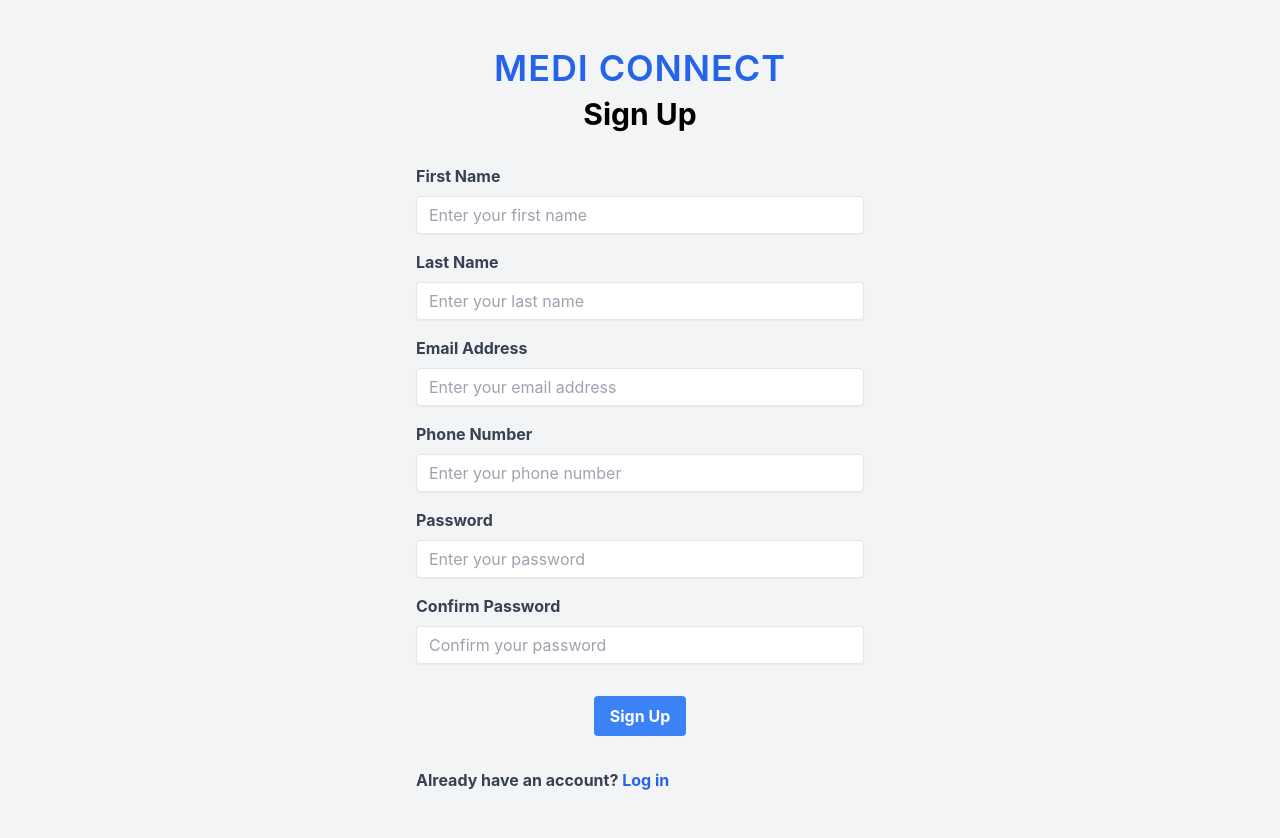
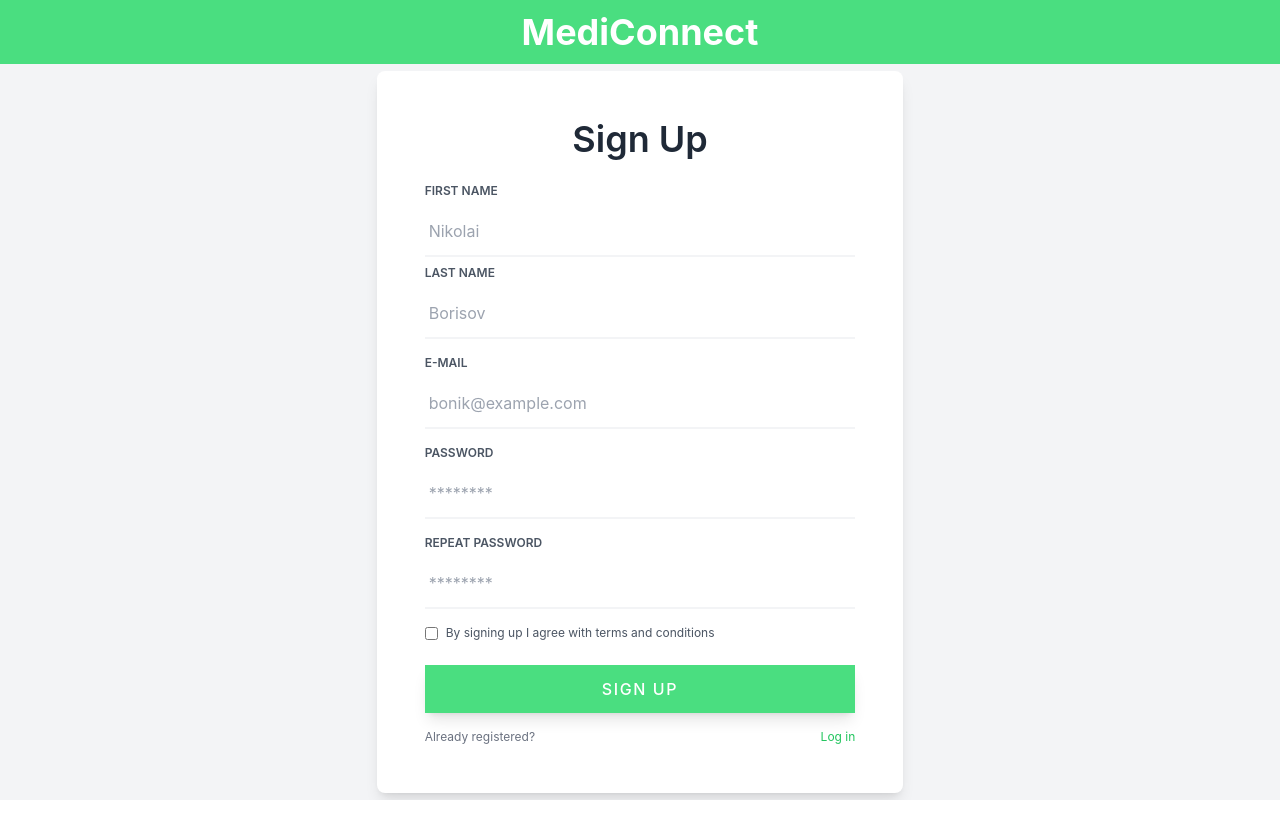
Before and after one commit to nmemarcoding/MediConnect, a React (Create React App) app in the folder client/: page /signup in a window 1280 px wide. Shown: the top 838 px of the page. After the commit the page ends 800 px from the top, so only its background shows below. Built offline with nearby package versions, Linux system fonts and the light colour scheme; the HTML template or start-up script is replaced by a standard one.

Commit message:
Updated SignupPage component with new form fields and validation

```diff
--- a/client/src/pages/signupPage/signupPage.js
+++ b/client/src/pages/signupPage/signupPage.js
@@ -3,28 +3,24 @@ import { Link } from 'react-router-dom';
 import { publicRequest } from '../../hooks/requestMethods';
 import { useNavigate } from 'react-router-dom';
 
-export default function SignupPage() {
+const SignupPage = () => {
   const navigate = useNavigate();
   const [formData, setFormData] = useState({
     firstName: '',
     lastName: '',
     email: '',
-    phoneNumber: '',
     password: '',
-    confirmPassword: ''
+    repeatPassword: ''
   });
 
-  const handleInputChange = (event) => {
-    const { id, value } = event.target;
-    setFormData((prevFormData) => ({
-      ...prevFormData,
-      [id]: value
-    }));
+  const handleChange = (e) => {
+    setFormData({ ...formData, [e.target.name]: e.target.value });
+
   };
 
   const handleSubmit = (event) => {
     event.preventDefault();
-    if (formData.password !== formData.confirmPassword) {
+    if (formData.password !== formData.repeatPassword) {
       alert('Passwords do not match');
       return;
     }
@@ -34,6 +30,14 @@ export default function SignupPage() {
       alert('Please fill out all fields');
       return;
     }
+
+    // Check if password meets requirements
+    const passwordRegex = /^(?=.*\d)(?=.*[!@#$%^&*])(?=.*[a-z])(?=.*[A-Z]).{8,}$/;
+    if (!passwordRegex.test(formData.password)) {
+      alert('Password must include at least one uppercase letter, one special character, one number, and be at least 8 characters long');
+      return;
+    }
+
     publicRequest().post('auth/register', formData)
       .then((response) => {
         console.log(response);
@@ -48,112 +52,58 @@ export default function SignupPage() {
   };
 
   return (
-    <div className="flex flex-col items-center justify-center min-h-screen bg-gray-100 px-4 sm:px-0 pt-12 pb-12">
-      <h2 className="text-3xl sm:text-4xl font-semibold mb-2 tracking-wide text-blue-600 uppercase">Medi Connect</h2>
-      <h1 className="text-2xl sm:text-3xl font-bold mb-8 text-center">Sign Up</h1>
-      <form className="w-full max-w-md" onSubmit={handleSubmit}>
+    <div className="flex flex-col h-screen bg-gray-100">
+      <div className="flex justify-center items-center h-16 bg-green-400 text-white">
+        <h1 className="text-2xl md:text-4xl font-bold">MediConnect</h1>
+      </div>
+      <div className="grid place-items-center mx-2 my-20 sm:my-auto">
+        {/* Card for Sign Up form */}
+        <div className="w-11/12 p-12 sm:w-8/12 md:w-1/2 lg:w-5/12 bg-white rounded-lg shadow-lg">
+          <h2 className="text-center font-semibold text-3xl lg:text-4xl text-gray-800">Sign Up</h2>
 
-        <div className="mb-4">
-          <label htmlFor="firstName" className="text-gray-700 font-bold mb-2 block">
-            First Name
-          </label>
-          <input
-            type="text"
-            id="firstName"
-            className="appearance-none border shadow-sm rounded w-full py-2 px-3 text-gray-700 leading-tight focus:outline-none focus:shadow-outline-blue transition duration-150"
-            placeholder="Enter your first name"
-            value={formData.firstName}
-            onChange={handleInputChange}
-          />
+          <form className="mt-6" onSubmit={handleSubmit}>
+            <div className="flex justify-center">
+              <div className="w-full">
+                {/* First Name */}
+                <label htmlFor="firstName" className="block text-xs font-semibold text-gray-600 uppercase">First Name</label>
+                <input id="firstName" type="text" name="firstName" placeholder="Nikolai" autoComplete="firstName" value={formData.firstName} onChange={handleChange} className="block w-full py-3 px-1 mt-2 text-gray-800 appearance-none border-b-2 border-gray-100 focus:outline-none focus:border-green-400" required />
+
+                {/* Last Name */}
+                <label htmlFor="lastName" className="block mt-2 text-xs font-semibold text-gray-600 uppercase">Last Name</label>
+                <input id="lastName" type="text" name="lastName" placeholder="Borisov" autoComplete="lastName" value={formData.lastName} onChange={handleChange} className="block w-full py-3 px-1 mt-2 mb-4 text-gray-800 appearance-none border-b-2 border-gray-100 focus:outline-none focus:border-green-400" required />
+
+                {/* Email */}
+                <label htmlFor="email" className="block mt-2 text-xs font-semibold text-gray-600 uppercase">E-mail</label>
+                <input id="email" type="email" name="email" placeholder="bonik@example.com" autoComplete="email" value={formData.email} onChange={handleChange} className="block w-full py-3 px-1 mt-2 mb-4 text-gray-800 appearance-none border-b-2 border-gray-100 focus:outline-none focus:border-green-400" required />
+
+                {/* Password */}
+                <label htmlFor="password" className="block mt-2 text-xs font-semibold text-gray-600 uppercase">Password </label>
+                <input id="password" type="password" name="password" placeholder="********" autoComplete="new-password" value={formData.password} onChange={handleChange} className="block w-full py-3 px-1 mt-2 mb-4 text-gray-800 appearance-none border-b-2 border-gray-100 focus:outline-none focus:border-green-400" required />
+
+                {/* Repeat Password */}
+                <label htmlFor="repeatPassword" className="block mt-2 text-xs font-semibold text-gray-600 uppercase">Repeat password</label>
+                <input id="repeatPassword" type="password" name="repeatPassword" placeholder="********" autoComplete="new-password" value={formData.repeatPassword} onChange={handleChange} className="block w-full py-3 px-1 mt-2 mb-4 text-gray-800 appearance-none border-b-2 border-gray-100 focus:outline-none focus:border-green-400" required />
+
+                {/* Terms and Conditions */}
+                <div className="flex items-center mt-4">
+                  <input type="checkbox" name="terms" id="terms" className="mr-2" />
+                  <label htmlFor="terms" className="text-xs text-gray-600">By signing up I agree with terms and conditions</label>
+                </div>
+
+                {/* Sign Up Button */}
+                <button type="submit" className="w-full py-3 mt-6 font-medium tracking-widest text-white uppercase bg-green-400 shadow-lg focus:outline-none hover:bg-green-500 hover:shadow-none">
+                  Sign up
+                </button>
+
+                {/* Log In Link */}
+                <p className="flex justify-between inline-block mt-4 text-xs text-gray-500 cursor-pointer hover:text-black">Already registered? <a href="/login" className="text-green-500 hover:text-green-600">Log in</a></p>
+              </div>
+            </div>
+          </form>
         </div>
+      </div>
+    </div>
+  );
+};
 
-        <div className="mb-4">
-          <label htmlFor="lastName" className="text-gray-700 font-bold mb-2 block">
-            Last Name
-          </label>
-          <input
-            type="text"
-            id="lastName"
-            className="appearance-none border shadow-sm rounded w-full py-2 px-3 text-gray-700 leading-tight focus:outline-none focus:shadow-outline-blue transition duration-150"
-            placeholder="Enter your last name"
-            value={formData.lastName}
-            onChange={handleInputChange}
-          />
-        </div>
-
-        <div className="mb-4">
-          <label htmlFor="email" className="text-gray-700 font-bold mb-2 block">
-            Email Address
-          </label>
-          <input
-            type="email"
-            id="email"
-            className="appearance-none border shadow-sm rounded w-full py-2 px-3 text-gray-700 leading-tight focus:outline-none focus:shadow-outline-blue transition duration-150"
-            placeholder="Enter your email address"
-            value={formData.email}
-            onChange={handleInputChange}
-          />
-        </div>
-
-        <div className="mb-4">
-          <label htmlFor="phoneNumber" className="text-gray-700 font-bold mb-2 block">
-            Phone Number
-          </label>
-          <input
-            type="tel"
-            id="phoneNumber"
-            className="appearance-none border shadow-sm rounded w-full py-2 px-3 text-gray-700 leading-tight focus:outline-none focus:shadow-outline-blue transition duration-150"
-            placeholder="Enter your phone number"
-            value={formData.phoneNumber}
-            onChange={handleInputChange}
-          />
-        </div>
-
-        <div className="mb-4">
-          <label htmlFor="password" className="text-gray-700 font-bold mb-2 block">
-            Password
-          </label>
-          <input
-            type="password"
-            id="password"
-            className="appearance-none border shadow-sm rounded w-full py-2 px-3 text-gray-700 leading-tight focus:outline-none focus:shadow-outline-blue transition duration-150"
-            placeholder="Enter your password"
-            value={formData.password}
-            onChange={handleInputChange}
-            pattern="^(?=.*\d)(?=.*[a-z])(?=.*[A-Z]).{8,}$"
-            title="Password must contain at least 8 characters, including at least one uppercase letter, one lowercase letter, one number, and one special character"
-          />
-        </div>
-
-        <div className="mb-4">
-          <label htmlFor="confirmPassword" className="text-gray-700 font-bold mb-2 block">
-            Confirm Password
-          </label>
-          <input
-            type="password"
-            id="confirmPassword"
-            className="appearance-none border shadow-sm rounded w-full py-2 px-3 text-gray-700 leading-tight focus:outline-none focus:shadow-outline-blue transition duration-150"
-            placeholder="Confirm your password"
-            value={formData.confirmPassword}
-            onChange={handleInputChange}
-          />
-        </div>
-
-        <div className="flex items-center justify-center mt-6 sm:mt-8 mb-4 sm:mb-8">
-          <button
-            type="submit"
-
-            className="bg-blue-500 hover:bg-blue-700 text-white font-bold py-2 px-4 rounded focus:outline-none focus:shadow-outline transition duration-150"
-          >
-            Sign Up
-          </button>
-        </div>
-
-        <div className="text-gray-700 font-bold mb-2 block">
-          Already have an account? <Link to="/login" className="text-blue-600 hover:text-blue-800">Log in</Link>
-        </div>
-
-      </form>
-    </div>
-  )
-}
+export default SignupPage;
```
